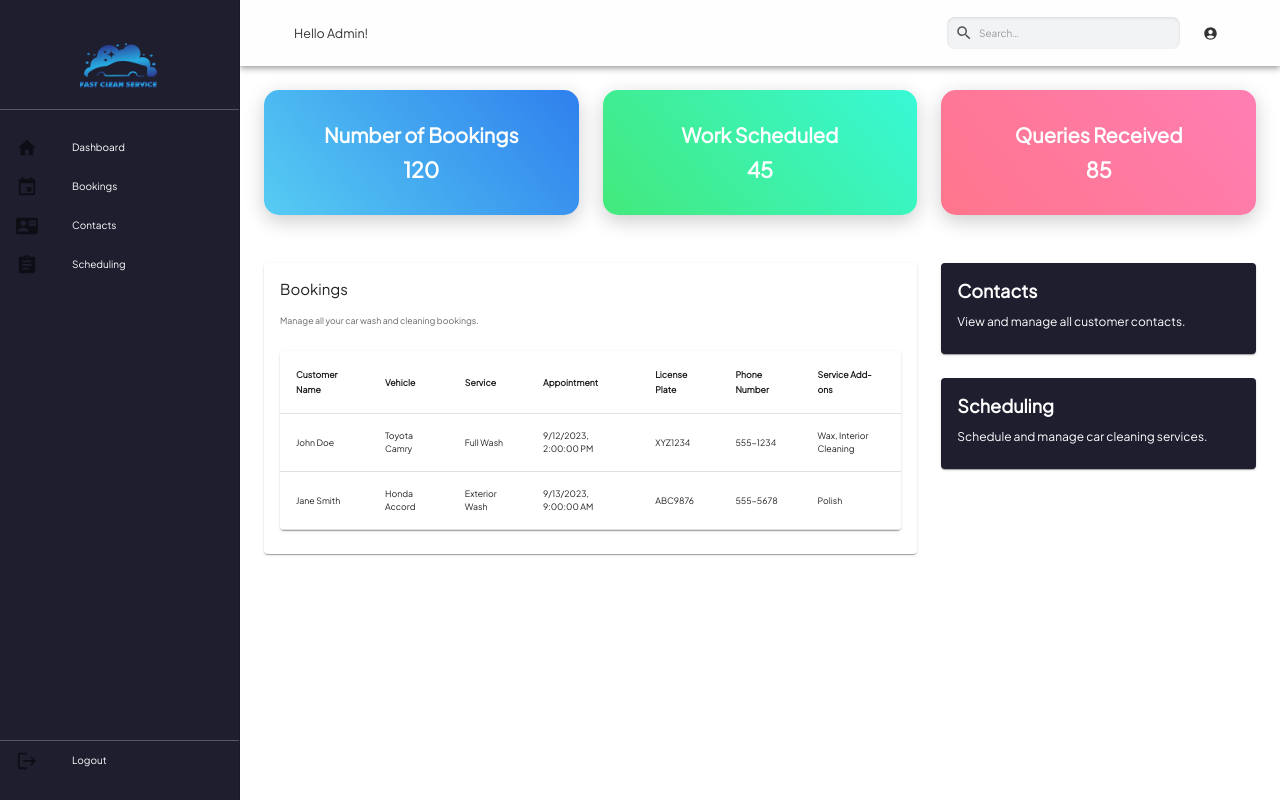
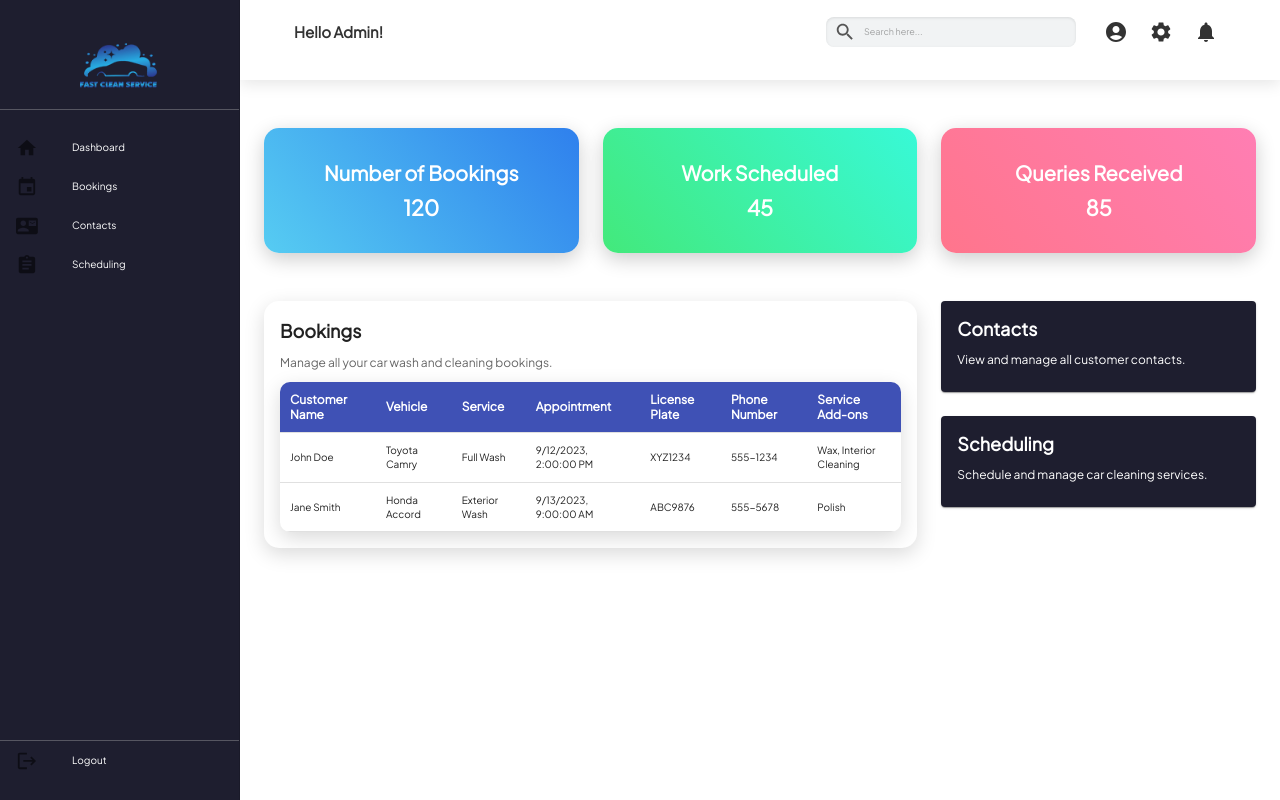
Before and after one commit to SaadBJavaid/Fast-Clean-Service, a Next.js app: page /admin in a window 1280 px wide. Built offline with nearby package versions, Linux system fonts and the light colour scheme; no server answers.

Commit message:
admin update

```diff
--- a/package.json
+++ b/package.json
@@ -9,6 +9,7 @@
     "lint": "next lint"
   },
   "dependencies": {
+    "@emotion/cache": "^11.13.1",
     "@emotion/react": "^11.13.3",
     "@emotion/styled": "^11.13.0",
     "@fortawesome/fontawesome-svg-core": "^6.6.0",
@@ -38,7 +39,9 @@
     "react-router-dom": "^6.26.2",
     "react-slick": "^0.30.2",
     "redux": "^5.0.1",
+    "routes": "^2.1.0",
     "slick-carousel": "^1.8.1",
+    "stylis-plugin-rtl": "^2.1.1",
     "swiper": "^11.1.9",
     "three": "^0.167.1",
     "vanta": "^0.5.24",
--- a/src/components/Admin/BookingCard.jsx
+++ b/src/components/Admin/BookingCard.jsx
@@ -1,5 +1,16 @@
+"use client";
 import React from 'react';
-import { Card, CardContent, Typography, Table, TableBody, TableCell, TableContainer, TableHead, TableRow, Paper } from '@mui/material';
+import {
+    StyledCard,
+    CardBody,
+    CardHeading,
+    CardSubheading,
+    StyledTable,
+    TableRowCustom,
+    TableCellCustom,
+    TableHeaderCell,
+} from '../mui/AdminPkgs';
+import { Table, TableBody, TableHead, Paper } from '@mui/material';
 
 // Sample Data
 const bookings = [
@@ -38,45 +49,45 @@ const bookings = [
 // Table component for displaying booking details
 const BookingsCard = () => {
     return (
-        <Card>
-            <CardContent>
-                <Typography variant="h5" component="div" sx={{ marginBottom: 2 }}>
+        <StyledCard>
+            <CardBody>
+                <CardHeading>
                     Bookings
-                </Typography>
-                <Typography variant="body2" color="text.secondary" sx={{ marginBottom: 3 }}>
+                </CardHeading>
+                <CardSubheading>
                     Manage all your car wash and cleaning bookings.
-                </Typography>
+                </CardSubheading>
 
-                <TableContainer component={Paper}>
+                <StyledTable component={Paper}>
                     <Table aria-label="bookings table">
                         <TableHead>
-                            <TableRow>
-                                <TableCell><strong>Customer Name</strong></TableCell>
-                                <TableCell><strong>Vehicle</strong></TableCell>
-                                <TableCell><strong>Service</strong></TableCell>
-                                <TableCell><strong>Appointment</strong></TableCell>
-                                <TableCell><strong>License Plate</strong></TableCell>
-                                <TableCell><strong>Phone Number</strong></TableCell>
-                                <TableCell><strong>Service Add-ons</strong></TableCell>
-                            </TableRow>
+                            <TableRowCustom>
+                                <TableHeaderCell>Customer Name</TableHeaderCell>
+                                <TableHeaderCell>Vehicle</TableHeaderCell>
+                                <TableHeaderCell>Service</TableHeaderCell>
+                                <TableHeaderCell>Appointment</TableHeaderCell>
+                                <TableHeaderCell>License Plate</TableHeaderCell>
+                                <TableHeaderCell>Phone Number</TableHeaderCell>
+                                <TableHeaderCell>Service Add-ons</TableHeaderCell>
+                            </TableRowCustom>
                         </TableHead>
                         <TableBody>
                             {bookings.map((booking, index) => (
-                                <TableRow key={index}>
-                                    <TableCell>{`${booking.firstName} ${booking.surname}`}</TableCell>
-                                    <TableCell>{booking.vehicleMakeAndModel}</TableCell>
-                                    <TableCell>{booking.serviceName}</TableCell>
-                                    <TableCell>{booking.appointmentTimestamp.toLocaleString()}</TableCell>
-                                    <TableCell>{booking.vehicleDetails.licensePlate}</TableCell>
-                                    <TableCell>{booking.phoneNumber}</TableCell>
-                                    <TableCell>{booking.serviceAddons.join(', ')}</TableCell>
-                                </TableRow>
+                                <TableRowCustom key={index}>
+                                    <TableCellCustom>{`${booking.firstName} ${booking.surname}`}</TableCellCustom>
+                                    <TableCellCustom>{booking.vehicleMakeAndModel}</TableCellCustom>
+                                    <TableCellCustom>{booking.serviceName}</TableCellCustom>
+                                    <TableCellCustom>{booking.appointmentTimestamp.toLocaleString()}</TableCellCustom>
+                                    <TableCellCustom>{booking.vehicleDetails.licensePlate}</TableCellCustom>
+                                    <TableCellCustom>{booking.phoneNumber}</TableCellCustom>
+                                    <TableCellCustom>{booking.serviceAddons.join(', ')}</TableCellCustom>
+                                </TableRowCustom>
                             ))}
                         </TableBody>
                     </Table>
-                </TableContainer>
-            </CardContent>
-        </Card>
+                </StyledTable>
+            </CardBody>
+        </StyledCard>
     );
 };
 
--- a/src/components/Admin/Dashboard.jsx
+++ b/src/components/Admin/Dashboard.jsx
@@ -15,7 +15,7 @@ const Dashboard = () => {
             <Box sx={{ flexGrow: 1, ml: '240px', display: 'flex', flexDirection: 'column' }}>
                 <Navbar />
 
-                <Grid container spacing={3} sx={{ padding: 3 }}>
+                <Grid container spacing={3} sx={{ padding: 3, marginTop: "10vh", }}>
                     <Grid item xs={12}>
                         <StatsCards />
                     </Grid>
--- a/src/components/Admin/Navbar.jsx
+++ b/src/components/Admin/Navbar.jsx
@@ -1,52 +1,48 @@
 "use client";
-import {
-    AppBar,
-    Toolbar,
-    Typography,
-    InputBase,
-    Box,
-    IconButton,
-    Menu,
-    MenuItem,
-} from "@mui/material";
+import React from "react";
 import SearchIcon from "@mui/icons-material/Search";
+import NotificationsIcon from "@mui/icons-material/Notifications";
+import SettingsIcon from "@mui/icons-material/Settings";
 import AccountCircleIcon from "@mui/icons-material/AccountCircle";
-import React, { useState } from "react";
-import styles from './Navbar.module.css';
+import { NavbarContainer, NavbarBox, NavbarHeading, NavbarSearch, SearchInput, NavbarIcons, IconWrapper } from "./../mui/AdminPkgs";
 
 const Navbar = () => {
-    const [anchorEl, setAnchorEl] = useState(null);
+    return (
+        <NavbarContainer
+            position="fixed"
+            sx={{
+                height: "10vh",
+                width: "calc(100% - 240px)",
+                top: 0,
+                left: "240px",
+                zIndex: 10,
+                display: "flex",
+                alignItems: "center",
+                backgroundColor: "#fff",
+                boxShadow: "0px 4px 15px rgba(0, 0, 0, 0.1)",
+            }}
+        >
+            <NavbarBox sx={{ width: "100%", display: "flex", alignItems: "center", justifyContent: "space-between" }}>
+                <NavbarHeading>Hello Admin!</NavbarHeading>
 
-    const handleMenuOpen = (event) => {
-        setAnchorEl(event.currentTarget);
-    };
 
-    const handleMenuClose = () => {
-        setAnchorEl(null);
-    };
-
-    return (
-        <AppBar position="static" className={styles.appBar}>
-            <Toolbar className={styles.toolbar}>
-                <Typography variant="h6" component="div" className={styles.logo}>
-                    Hello Admin!
-                </Typography>
-
-                <Box className={styles.searchBar}>
-                    <SearchIcon sx={{ color: "#555", width: "18px", height: "18px" }} />
-                    <InputBase placeholder="Search…" className={styles.inputField} />
-                </Box>
-
-                <IconButton onClick={handleMenuOpen} className={styles.iconButton}>
-                    <AccountCircleIcon className={styles.userIcon} fontSize="inherit" />
-                </IconButton>
-                <Menu anchorEl={anchorEl} open={Boolean(anchorEl)} onClose={handleMenuClose}>
-                    <MenuItem onClick={handleMenuClose}>Profile</MenuItem>
-                    <MenuItem onClick={handleMenuClose}>Settings</MenuItem>
-                    <MenuItem onClick={handleMenuClose}>Logout</MenuItem>
-                </Menu>
-            </Toolbar>
-        </AppBar>
+                <NavbarIcons sx={{ display: "flex", alignItems: "center", gap: "5px" }}>
+                    <NavbarSearch sx={{ marginRight: "15px", display: "flex", alignItems: "center" }}>
+                        <SearchIcon sx={{ color: "#555", width: "22px", height: "22px" }} />
+                        <SearchInput placeholder="Search here..." />
+                    </NavbarSearch>
+                    <IconWrapper>
+                        <AccountCircleIcon sx={{ fontSize: "24px" }} />
+                    </IconWrapper>
+                    <IconWrapper>
+                        <SettingsIcon sx={{ fontSize: "24px" }} />
+                    </IconWrapper>
+                    <IconWrapper>
+                        <NotificationsIcon sx={{ fontSize: "24px" }} />
+                    </IconWrapper>
+                </NavbarIcons>
+            </NavbarBox>
+        </NavbarContainer>
     );
 };
 
--- a/src/components/Home/services/Services.jsx
+++ b/src/components/Home/services/Services.jsx
@@ -72,9 +72,9 @@ export default function Services() {
             />
           </div>
 
-            <div className={styles.centerImageWrapper}>
+            {/*<div className={styles.centerImageWrapper}>
             <ThreeDComponent modelUrl="/models/bmw_m5_cs/untitled5.gltf" />
-          </div>
+          </div>*/}
 
           <div className={styles.bottomCards}>
             <CardComponent
--- /dev/null
+++ b/src/components/mui/AdminPkgs.jsx
@@ -0,0 +1,167 @@
+"use client";
+import { styled, Typography, Box, Button, Card, CardContent, Grid, TableContainer, Table, TableBody, TableCell, TableHead, TableRow, Paper } from '@mui/material';
+import { AppBar,Toolbar, InputBase, IconButton } from "@mui/material";
+
+
+/* Typography Components */
+export const CardHeading = styled(Typography)(({ theme }) => ({
+    fontSize: '1.8rem',
+    fontWeight: 'bold',
+    color: theme.palette.text.primary,
+    marginBottom: '10px',
+}));
+
+export const CardSubheading = styled(Typography)(({ theme }) => ({
+    fontSize: '1.2rem',
+    color: theme.palette.text.secondary,
+    marginBottom: '10px',
+}));
+
+export const TableHeading = styled(Typography)(({ theme }) => ({
+    fontSize: '1.5rem',
+    fontWeight: 'bold',
+    color: '#fff',
+    backgroundColor: '#3f51b5',
+    padding: '10px',
+}));
+
+export const SectionHeading = styled(Typography)(({ theme }) => ({
+    fontSize: '2rem',
+    fontWeight: 'bold',
+    color: theme.palette.text.primary,
+    marginBottom: '20px',
+}));
+
+export const StyledCard = styled(Card)(({ theme }) => ({
+    backgroundColor: theme.palette.background.paper,
+    borderRadius: '15px',
+    boxShadow: '0 6px 20px rgba(0, 0, 0, 0.15)',
+    transition: 'transform 0.3s ease',
+    '&:hover': {
+        transform: 'scale(1.05)',
+    },
+}));
+
+export const CardBody = styled(CardContent)(({ theme }) => ({
+    padding: '16px',
+    '&:last-child': {
+        paddingBottom: '16px',
+    },
+}));
+
+export const CardActions = styled(Box)(({ theme }) => ({
+    display: 'flex',
+    justifyContent: 'flex-end',
+    padding: '16px',
+}));
+
+export const StyledTable = styled(TableContainer)(({ theme }) => ({
+    borderRadius: '10px',
+    boxShadow: '0 6px 20px rgba(0, 0, 0, 0.15)',
+}));
+
+export const TableRowCustom = styled(TableRow)(({ theme }) => ({
+    '&:hover': {
+        backgroundColor: theme.palette.action.hover,
+    },
+}));
+
+export const TableCellCustom = styled(TableCell)(({ theme }) => ({
+    padding: '10px',
+    fontSize: '1rem',
+    color: theme.palette.text.primary,
+}));
+
+export const TableHeaderCell = styled(TableCell)(({ theme }) => ({
+    backgroundColor: '#3f51b5',
+    color: '#fff',
+    fontWeight: 'bold',
+    fontSize: '1.2rem',
+    padding: '10px',
+}));
+
+export const FlexContainer = styled(Box)(({ theme }) => ({
+    display: 'flex',
+    flexDirection: 'column',
+    justifyContent: 'space-between',
+    height: '100vh',
+}));
+
+export const GridContainer = styled(Grid)(({ theme }) => ({
+    padding: '20px',
+}));
+
+export const GridItem = styled(Grid)(({ theme }) => ({
+    padding: '20px',
+}));
+
+/* Button Component */
+export const PrimaryButton = styled(Button)(({ theme }) => ({
+    backgroundColor: theme.palette.primary.main,
+    color: '#fff',
+    padding: '10px 20px',
+    fontSize: '1rem',
+    '&:hover': {
+        backgroundColor: theme.palette.primary.dark,
+    },
+}));
+
+
+
+// Navbar Container
+export const NavbarContainer = styled(AppBar)(({ theme }) => ({
+    backgroundColor: "#fff",
+    boxShadow: "0px 4px 15px rgba(0, 0, 0, 0.1)",
+    padding: "0 30px",
+    height: "10vh",
+    fontFamily: "JakartaSans, sans-serif",
+    position: "fixed",
+    width: "100%",
+    zIndex: 1100,
+    transition: "background-color 0.3s ease",
+}));
+
+// Navbar Box
+export const NavbarBox = styled(Toolbar)(({ theme }) => ({
+    display: "flex",
+    justifyContent: "space-between",
+    alignItems: "center",
+}));
+
+// Navbar Heading (Breadcrumb)
+export const NavbarHeading = styled(Typography)(({ theme }) => ({
+    fontSize: "1.5rem",
+    fontWeight: "bold",
+    color: "#333",
+    fontFamily: "JakartaSans, sans-serif",
+}));
+
+// Navbar Search
+export const NavbarSearch = styled(Box)(({ theme }) => ({
+    position: "relative",
+    borderRadius: "8px",
+    backgroundColor: "#f1f3f4",
+    padding: "4px 8px",
+    display: "flex",
+    alignItems: "center",
+    width: "250px",
+    boxShadow: "inset 0 1px 3px rgba(0, 0, 0, 0.1)",
+}));
+
+export const SearchInput = styled(InputBase)(({ theme }) => ({
+    marginLeft: theme.spacing(1),
+    flex: 1,
+    fontSize: "0.9rem",
+    color: "#333",
+    fontFamily: "JakartaSans, sans-serif",
+}));
+
+export const NavbarIcons = styled(Box)(({ theme }) => ({
+    display: "flex",
+    alignItems: "center",
+    gap: "5px",
+}));
+
+export const IconWrapper = styled(IconButton)(({ theme }) => ({
+    color: "#333",
+}));
```
Also changed, not shown: src/app/admin/booking/page.jsx (line endings or trailing spaces), 1 other file (tests, documents, lock files or other folders).
